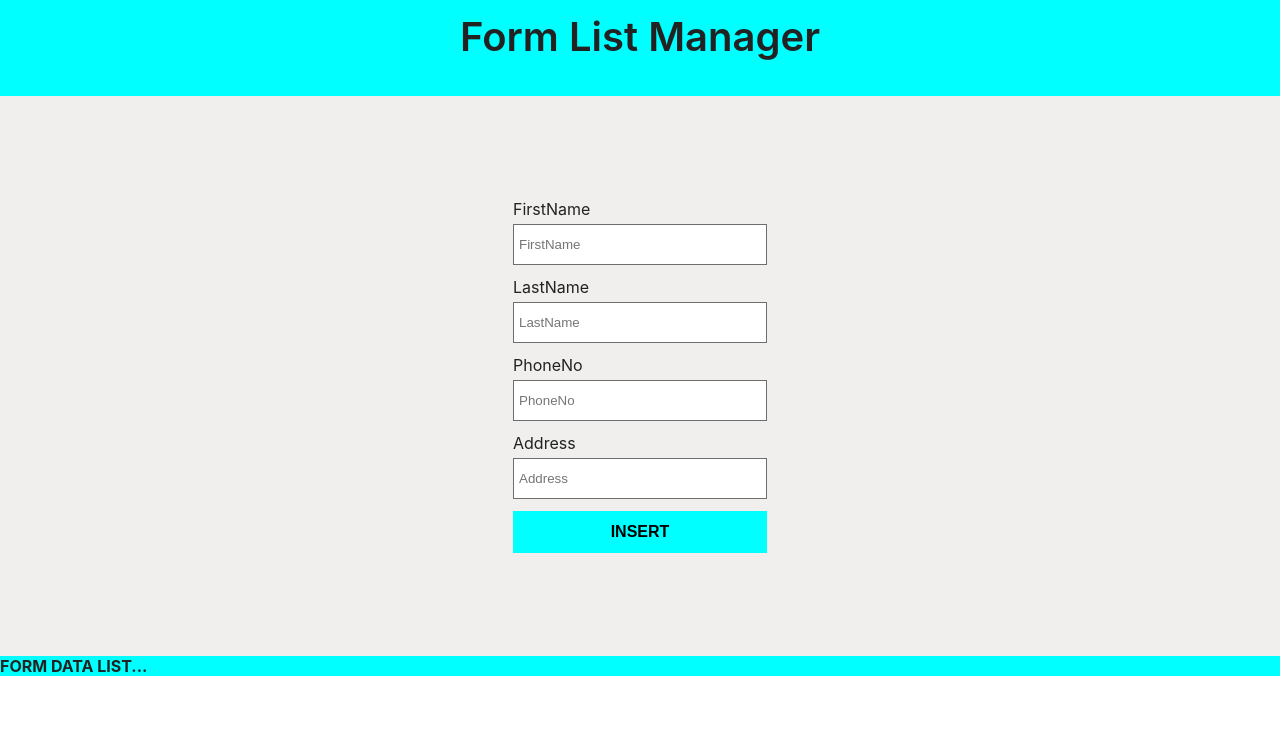
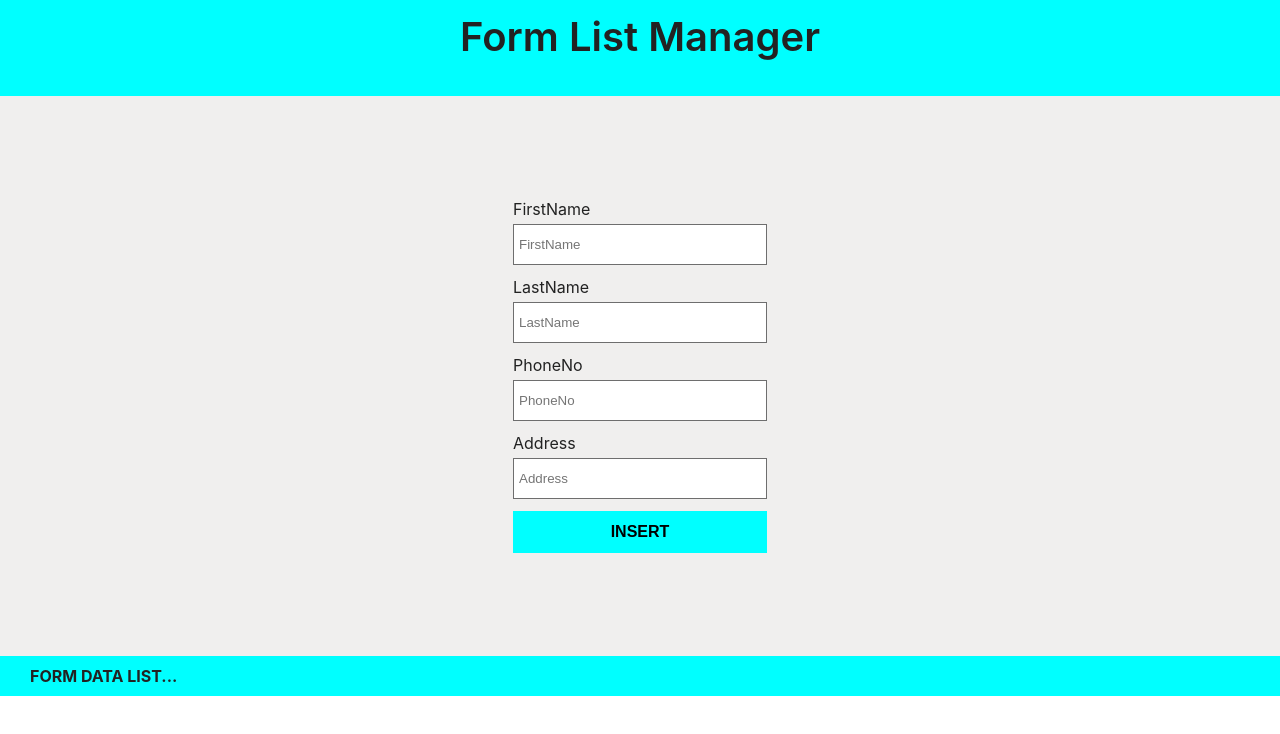
Before and after one commit to anam236razaq/FormList-Manager, a React (Create React App) app: page / in a window 1280 px wide. Shown: the top 734 px of the page. Built offline with nearby package versions, Linux system fonts and the light colour scheme; the HTML template or start-up script is replaced by a standard one.

Commit message:
Update index.css

```diff
--- a/src/index.css
+++ b/src/index.css
@@ -1,3 +1,4 @@
+
 *{
   margin: 0;
   padding: 0;
@@ -44,20 +45,23 @@ body {
   border: 1px solid rgb(110, 110, 110);
 }
 .btn{
-  background-color: aqua;
   padding: 12px 0;
-  border: none;
 }
+
 .btn,
-.formData-list{
+.formData-list,
+.cancel-btn{
  background-color: aqua;
  text-transform: uppercase;
  font-weight: 600;
  font-size: 16px;
+ border: none;
 }
-.data-list{
-  margin-left: 40px;
+.formData-list{
   padding: 10px 0;
+}
+.formData-list h4{
+  margin-left: 30px;
 }
 .list{
   display: flex;
@@ -65,15 +69,19 @@ body {
 }
 .list li{
   text-transform: capitalize;
-  margin-left: 10px;
+  margin: 0 0 10px 10px;
   list-style-type: none;
 }
 .list span{
   font-weight: 800;
 }
-.delete-btn{
-  margin: -3px 0 0 20px;
+.btns{
+  margin: 0 0 0 20px;
   font-size: 20px;
   background-color: transparent;
   border: none;
 }
+.cancel-btn{
+  padding: 14px 100px;
+  margin-top: 10px;
+}
```
